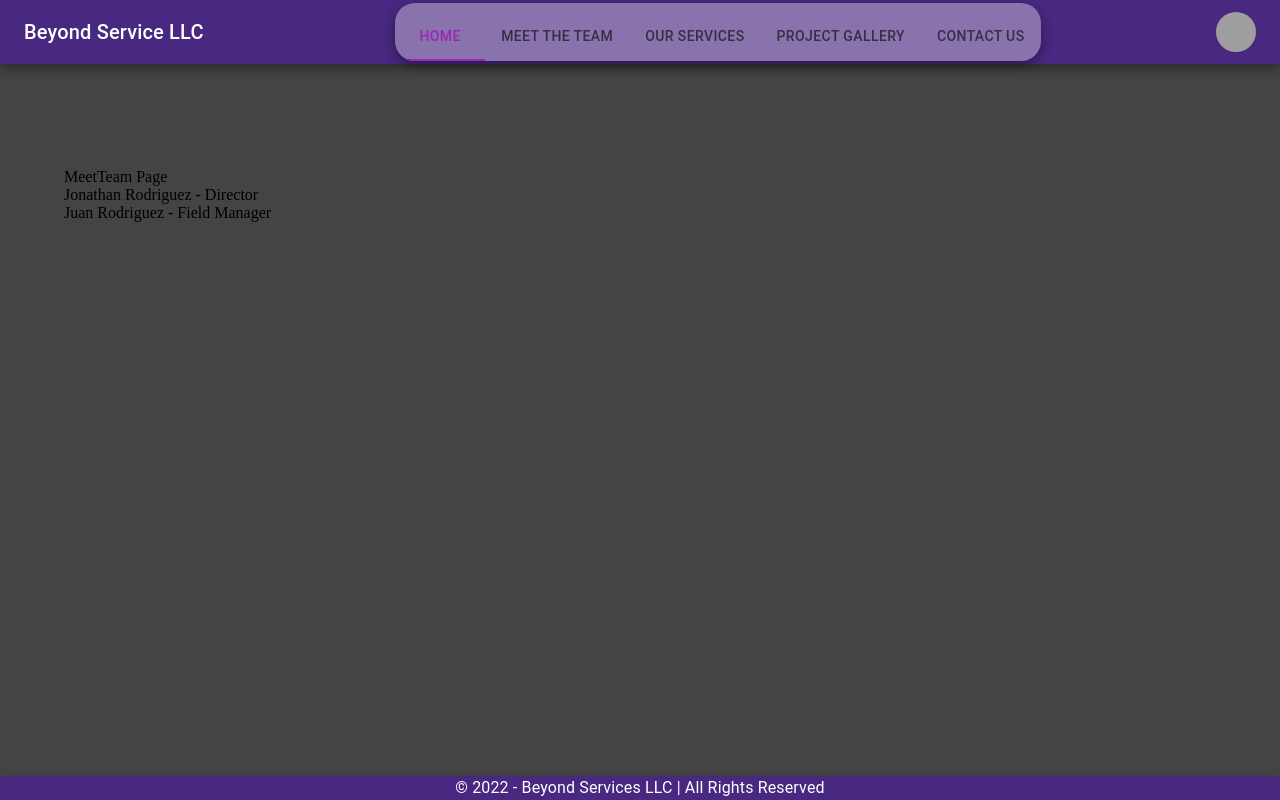
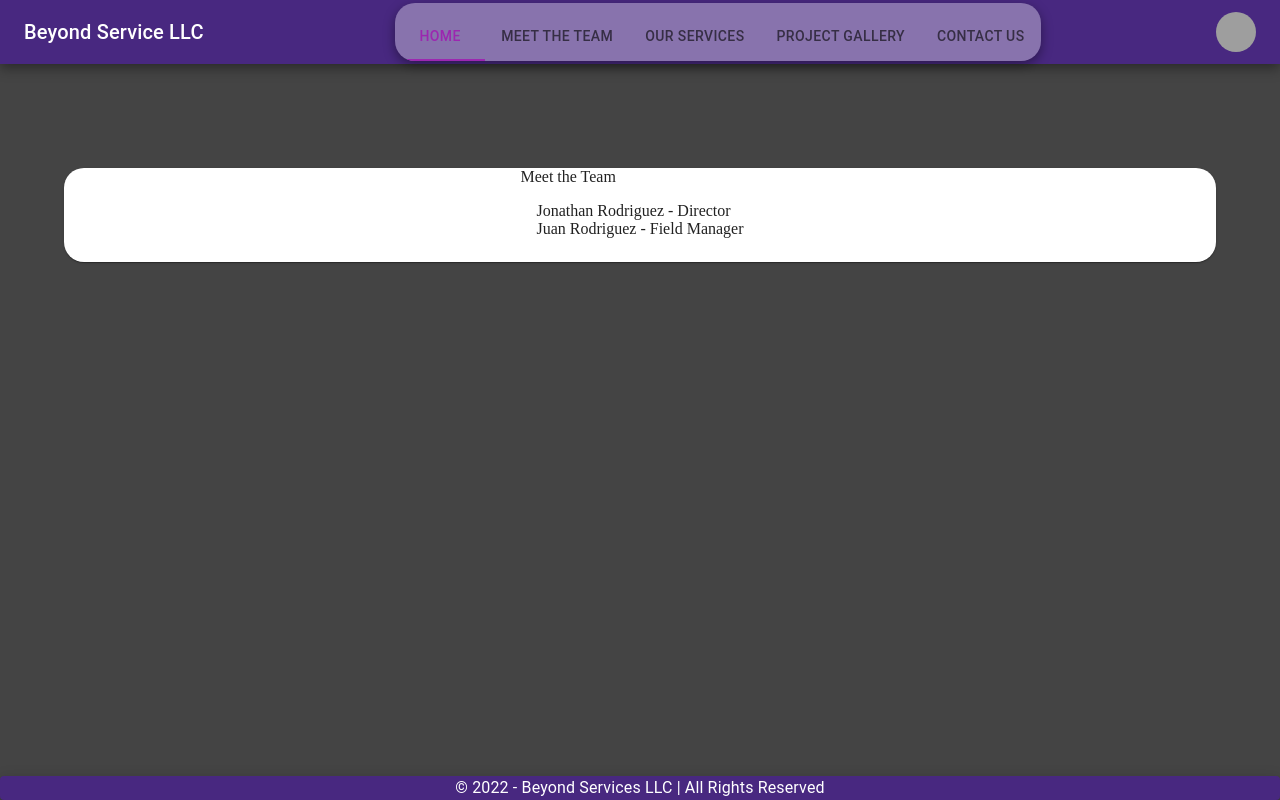
Before and after one commit to melxincognito/beyond-service-llc, a React (Create React App) app in the folder client/: page /meetTheTeam in a window 1280 px wide. Built offline with nearby package versions, Linux system fonts and the light colour scheme; grey boxes are pictures that could not be loaded.

Commit message:
added styling components

```diff
--- a/client/src/components/forms/ContactForm.jsx
+++ b/client/src/components/forms/ContactForm.jsx
@@ -11,6 +11,13 @@ import {
 } from "@mui/material";
 import SendIcon from "@mui/icons-material/Send";
 
+import Dialog from "@mui/material/Dialog";
+import DialogActions from "@mui/material/DialogActions";
+import DialogContent from "@mui/material/DialogContent";
+import DialogContentText from "@mui/material/DialogContentText";
+import DialogTitle from "@mui/material/DialogTitle";
+import Slide from "@mui/material/Slide";
+
 // forms global variables
 const servicesOptions = [
   { value: "Construction", label: "Construction" },
@@ -18,13 +25,28 @@ const servicesOptions = [
   { value: "Electrical", label: "Electrical" },
 ];
 
+const Transition = React.forwardRef(function Transition(props, ref) {
+  return <Slide direction="up" ref={ref} {...props} />;
+});
+
 export default function ContactForm() {
   // form functionality variables
+
+  const [open, setOpen] = React.useState(false);
 
   const [serviceInquiry, setServiceInquiry] = React.useState("Construction");
 
   const handleServiceChange = (event) => {
     setServiceInquiry(event.target.value);
+  };
+
+  // form functionality functions
+  const handleClickOpen = () => {
+    setOpen(true);
+  };
+
+  const handleClose = () => {
+    setOpen(false);
   };
 
   // styles variables
@@ -73,10 +95,11 @@ export default function ContactForm() {
             id="serviceInquirySelection"
             fullWidth
             select
-            label="Service Catefory"
+            label="Service Category"
             value={serviceInquiry}
             onChange={handleServiceChange}
             helperText="Select the service category you're inquiring about"
+            required
           >
             {servicesOptions.map((option) => (
               <MenuItem key={option.value} value={option.value}>
@@ -91,12 +114,35 @@ export default function ContactForm() {
             rows={5}
             label="Message"
             id="fullWidth"
+            required
           />
-          <Button variant="contained" sx={submitButtonStyles}>
+          <Button
+            variant="contained"
+            sx={submitButtonStyles}
+            onClick={handleClickOpen}
+          >
             <SendIcon /> Submit
           </Button>
         </CardContent>
       </Card>
+      <Dialog
+        open={open}
+        TransitionComponent={Transition}
+        keepMounted
+        onClose={handleClose}
+        aria-describedby="alert-dialog-slide-description"
+      >
+        <DialogTitle>{"Thanks for reaching out to us!!"}</DialogTitle>
+
+        <DialogContent>
+          <DialogContentText id="alert-dialog-description">
+            We'll get back to you as soon as we can ☺️
+          </DialogContentText>
+        </DialogContent>
+        <DialogActions>
+          <Button onClick={handleClose}>Close</Button>
+        </DialogActions>
+      </Dialog>
     </>
   );
 }
--- a/client/src/pages/MeetTeamPage.js
+++ b/client/src/pages/MeetTeamPage.js
@@ -1,11 +1,22 @@
 import React from "react";
+import { Card, CardContent } from "@mui/material";
+export default function MeetTeamPage() {
+  const cardStyles = {
+    borderRadius: 5,
+    display: "grid",
+    alignContent: "center",
+    justifyContent: "center",
+  };
 
-export default function MeetTeamPage() {
   return (
     <div>
-      MeetTeam Page
-      <div>Jonathan Rodriguez - Director</div>
-      <div> Juan Rodriguez - Field Manager </div>
+      <Card sx={cardStyles}>
+        Meet the Team
+        <CardContent>
+          <div>Jonathan Rodriguez - Director</div>
+          <div> Juan Rodriguez - Field Manager </div>
+        </CardContent>
+      </Card>
     </div>
   );
 }
```
